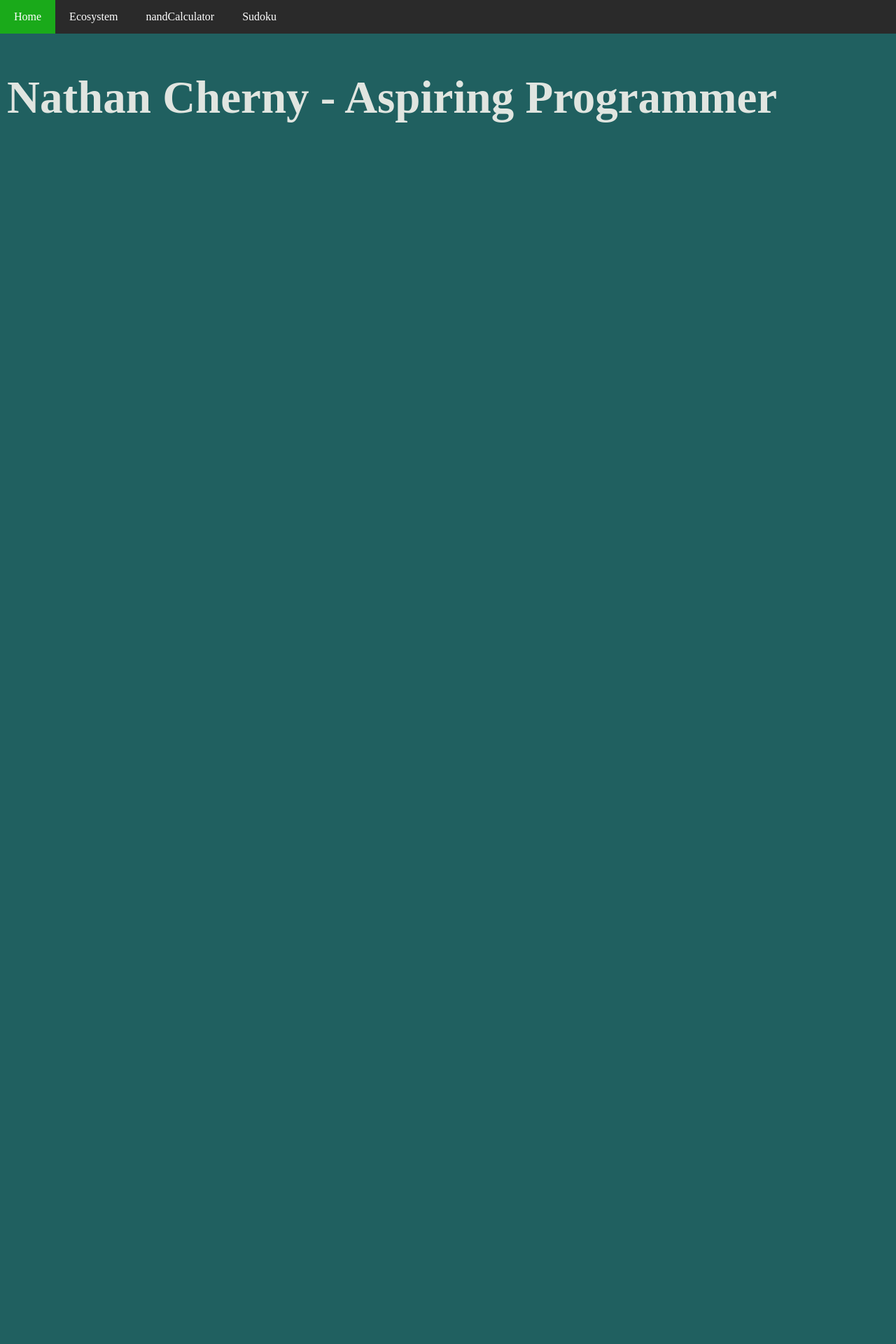
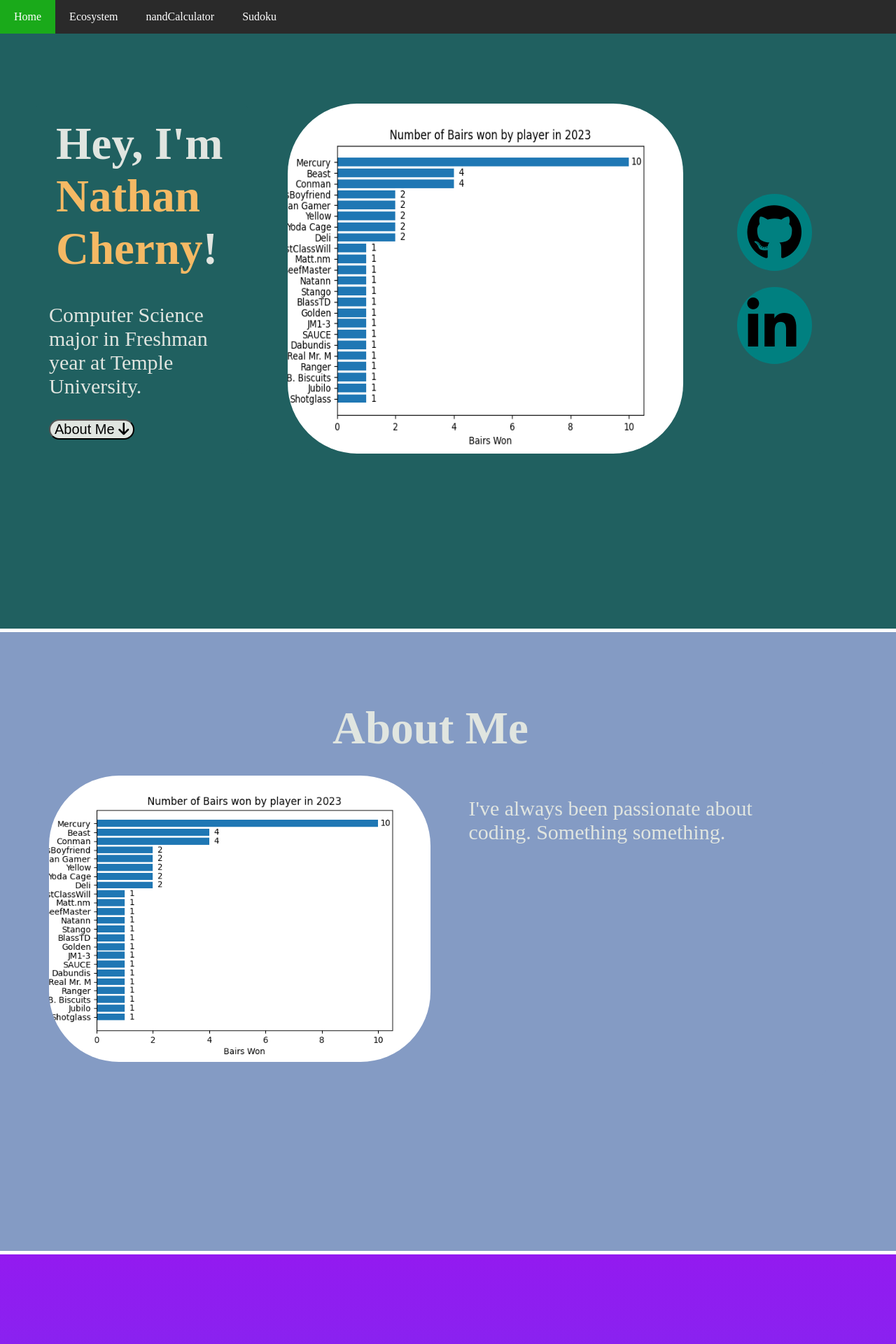
Before and after one commit to Nathan-Cherny/Portfolio-Website, a Flask app: page / in a window 1280 px wide. Shown: the top 1920 px of the page at 70% size. Before the commit the page ends 175 px from the top, so only its background shows below. Run offline with Flask 3, Linux system fonts and the light colour scheme; some libraries are stand-ins or nearby versions.

Commit message:
working on home page

```diff
--- a/static/css/all.css
+++ b/static/css/all.css
@@ -1,6 +1,15 @@
 body{
     margin: 0;
     background-color: #206060;
+}
+
+.mainDiv{
+    border: 2px solid black;
+    width: 75%;
+    margin-left: auto;
+    margin-right: auto;
+    padding: 20px;
+    text-align: center;
 }
 
 p, h1, h2{
@@ -22,7 +31,7 @@ button{
 
 div{
     border-radius: 10px;
-    background-color: #105050;
+    background-color: inherit;
 }
 
 input, select, button{
@@ -44,6 +53,7 @@ p, h1, h2{
     transform: translate(-50%, -50%);
     padding: 20px;
     box-shadow: 2px 2px 2px 2px black;
+    background-color: #105050;
 }
 
 .navigation{
@@ -57,7 +67,7 @@ p, h1, h2{
     background-color: #2a2a2a;
     padding: 0;
     overflow: hidden;
-    margin-bottom: 10px;
+    margin-bottom: 0px;
 }
 
 .navigation li{
@@ -67,6 +77,11 @@ p, h1, h2{
 
 button{
     cursor: pointer;
+}
+
+.footer{
+    display: flex;
+    background-color: darkslategrey;
 }
 
 .navigation li a{
@@ -140,3 +155,13 @@ button{
 .popup-message h1{
     font-size: 65px
 }
+
+.footer{
+    background-color: rgb(205, 225, 225);
+    display: flex;
+    color: black;
+}
+
+.footer > p{
+    color: black
+}
--- /dev/null
+++ b/static/css/main.css
@@ -0,0 +1,74 @@
+.divider{
+    margin: 0px;
+    padding-top: 0px;
+    border-radius: 0px;
+    padding: 100px 100px 250px 50px;
+    border-top: 5px solid white;
+}
+
+.divider h1{
+    padding-top: 0px;
+    margin: 0px;
+    text-align: center;
+}
+
+.divider div{
+    padding: 20px;
+}
+
+.horizontal{
+    display: flex;
+    grid-template-columns: 1fr 1fr;
+    justify-content: center;
+    column-gap: 5%;
+}
+
+.horizontal img{
+    max-width: 50%;
+    max-height: 50%;
+    border-radius: 100px;
+}
+
+.links{
+    display: flex;
+    justify-content: center;
+    row-gap: 5%;
+    column-gap: 5%;
+}
+
+.links a{
+    border-radius: 100%;
+    background-color: teal;
+    padding: 15px;
+    text-decoration: none;
+    color: black;
+}
+
+.skillGrid{
+    display: flex;
+    column-gap: 5%;
+    justify-content: center;
+    padding: 10px;
+}
+
+.skillGrid div{
+    display: flex;
+    padding: 10px;
+    background-color: rgba(0, 0, 0, 0.5);
+    justify-content: center;
+    align-items: center;
+    flex-direction: column;
+}
+
+.skillGrid div img{
+    height: 100px;
+    width: 100px;
+}
+
+.skillGrid div p{
+    font-size: 100%
+}
+
+.skillGrid div h1{
+    font-size: 25%
+}
--- /dev/null
+++ b/static/js/main.js
@@ -0,0 +1,33 @@
+async function getJsonData(json){
+    return fetch('static/json/' + json + '.json')
+        .then(response => response.json())
+        .then(data => {
+            return data
+        });
+}
+
+async function showJsonData(json){ // json can be either skills or projects
+    let data = await getJsonData(json)
+    let grid = document.getElementById(json)
+
+    for(skill of data){
+        let div = document.createElement("div")
+
+        let title = document.createElement("h2")
+        let img = document.createElement("img")
+        let experience = document.createElement("p")
+
+        title.innerHTML = skill['name']
+        img.src = skill['image']
+        experience.innerHTML = skill['experience']
+
+        div.appendChild(title)
+        div.appendChild(img)
+        div.appendChild(experience)
+
+        grid.appendChild(div)
+    }
+}
+
+showJsonData("skills")
+showJsonData("learning")
--- /dev/null
+++ b/static/json/learning.json
@@ -0,0 +1,7 @@
+[
+    {
+        "name": "React",
+        "image": "https://upload.wikimedia.org/wikipedia/commons/3/30/React_Logo_SVG.svg",
+        "experience": "Just Started"
+    }
+]
--- /dev/null
+++ b/static/json/skills.json
@@ -0,0 +1,17 @@
+[
+    {
+        "name": "Python",
+        "image": "https://upload.wikimedia.org/wikipedia/commons/thumb/c/c3/Python-logo-notext.svg/1869px-Python-logo-notext.svg.png",
+        "experience": "5 Years"
+    },
+    {
+        "name": "JavaScript",
+        "image": "https://upload.wikimedia.org/wikipedia/commons/thumb/9/99/Unofficial_JavaScript_logo_2.svg/1200px-Unofficial_JavaScript_logo_2.svg.png",
+        "experience": "2 Years"
+    },
+    {
+        "name": "HTML",
+        "image": "https://upload.wikimedia.org/wikipedia/commons/6/61/HTML5_logo_and_wordmark.svg",
+        "experience": "2 Years"
+    }
+]
--- a/templates/ecosystem.html
+++ b/templates/ecosystem.html
@@ -3,7 +3,7 @@
     <head>
         <script src="https://cdn.canvasjs.com/canvasjs.min.js"></script>
         <script src="{{url_for('static', filename='/js/ecosystem.js')}}"></script>
-        <script src="{{url_for('static', filename='/js/popup.js')}}"></script>
+        <script src="{{url_for('static', filename='/js/all.js')}}"></script>
         <link rel="stylesheet" href="{{url_for('static', filename='/css/ecosystem.css')}}">
         <link rel="stylesheet" href="{{url_for('static', filename='/css/all.css')}}">
         <script>
--- a/templates/main.html
+++ b/templates/main.html
@@ -2,6 +2,10 @@
 <html>
     <head>
         <link rel="stylesheet" href="{{url_for('static', filename='/css/all.css')}}">
+        <link rel="stylesheet" href="{{url_for('static', filename='/css/main.css')}}">
+        <script src="{{url_for('static', filename='/js/main.js')}}"></script>
+        <script src="{{url_for('static', filename='/js/all.js')}}"></script>
+        <script src="https://kit.fontawesome.com/6566feb177.js" crossorigin="anonymous"></script>
     </head>
     <body>
         <ul class="navigation">
@@ -11,6 +15,50 @@
             <li><a href="sudoku">Sudoku</a></li>
         </ul>
 
-        <h1>Nathan Cherny - Aspiring Programmer</h1>
+        <section id="home" class="divider horizontal" style="background-color: rgb(32, 96, 96); border: none">
+            <div style="align-self: center;">
+                <h1 style="text-align: left;">
+                    Hey, I'm <span style="color: #f5b964">Nathan Cherny</span>!
+                </h1>
+                <p>Computer Science major in Freshman year at Temple University.</p>
+                <button>About Me <i class="fa-solid fa-arrow-down"></i></button>
+            </div>
+            <img src="{{url_for('static', filename='/resources/me.png')}}">
+            <div class="links" style="flex-direction: column;">
+                <a href="https://github.com/Nathan-Cherny" class="fa-brands fa-github fa-5x" target="_blank"></a>
+                <a href="https://www.linkedin.com/in/nathancherny" class="fa fa-linkedin fa-5x" target="_blank"></a>
+            </div>
+        </section>
+
+        <section id="about_me" class="divider" style="background-color: rgb(132, 155, 196);">
+            <h1>About Me</h1>
+            <div class="horizontal">
+                <img src="{{url_for('static', filename='/resources/me.png')}}">
+                <p style="align-items: center;">I've always been passionate about coding. Something something.</p>
+            </div>
+        </section>
+
+        <section id="skillsAndLearning" class="divider" style="background-image: linear-gradient(rgb(147, 26, 240), rgb(66, 94, 235));">
+            <div>
+                <h1>Skills</h1>
+                <div id="skills" class="skillGrid">
+                </div>
+            </div>
+            <div>
+                <h1>What I'm Learning</h1>
+                <div id="learning" class="skillGrid">
+                </div>
+            </div>
+        </section>
+
+        <section class="footer">
+            <p>neythfds</p>
+            <div class="links" style="flex-direction: row">
+                <h2>Contact Me!</h2>
+                <a href="https://github.com/Nathan-Cherny" class="fa-brands fa-github fa-5x" target="_blank"></a>
+                <a href="https://www.linkedin.com/in/nathancherny" class="fa fa-linkedin fa-5x" target="_blank"></a>
+            </div>
+        </section>
+
     </body>
 </html>
--- a/templates/nandCalculator.html
+++ b/templates/nandCalculator.html
@@ -3,7 +3,7 @@
     <head>
         <link rel="stylesheet" href="{{url_for('static', filename='/css/nandCalculator.css')}}">
         <script src="{{url_for('static', filename='/js/nandCalculator.js')}}"></script>
-        <script src="{{url_for('static', filename='/js/popup.js')}}"></script>
+        <script src="{{url_for('static', filename='/js/all.js')}}"></script>
         <link rel="stylesheet" href="{{url_for('static', filename='/css/all.css')}}">
         <script>
             function binaryToDecimal(binary){
```
Also changed, not shown: static/css/nandCalculator.css (+0 -9 lines), static/css/sudoku.css (+9 -7 lines), templates/sudoku.html (+11 -1 lines), static/js/all.js (renamed from static/js/popup.js), static/resources/me.png (added), 2 other files.
